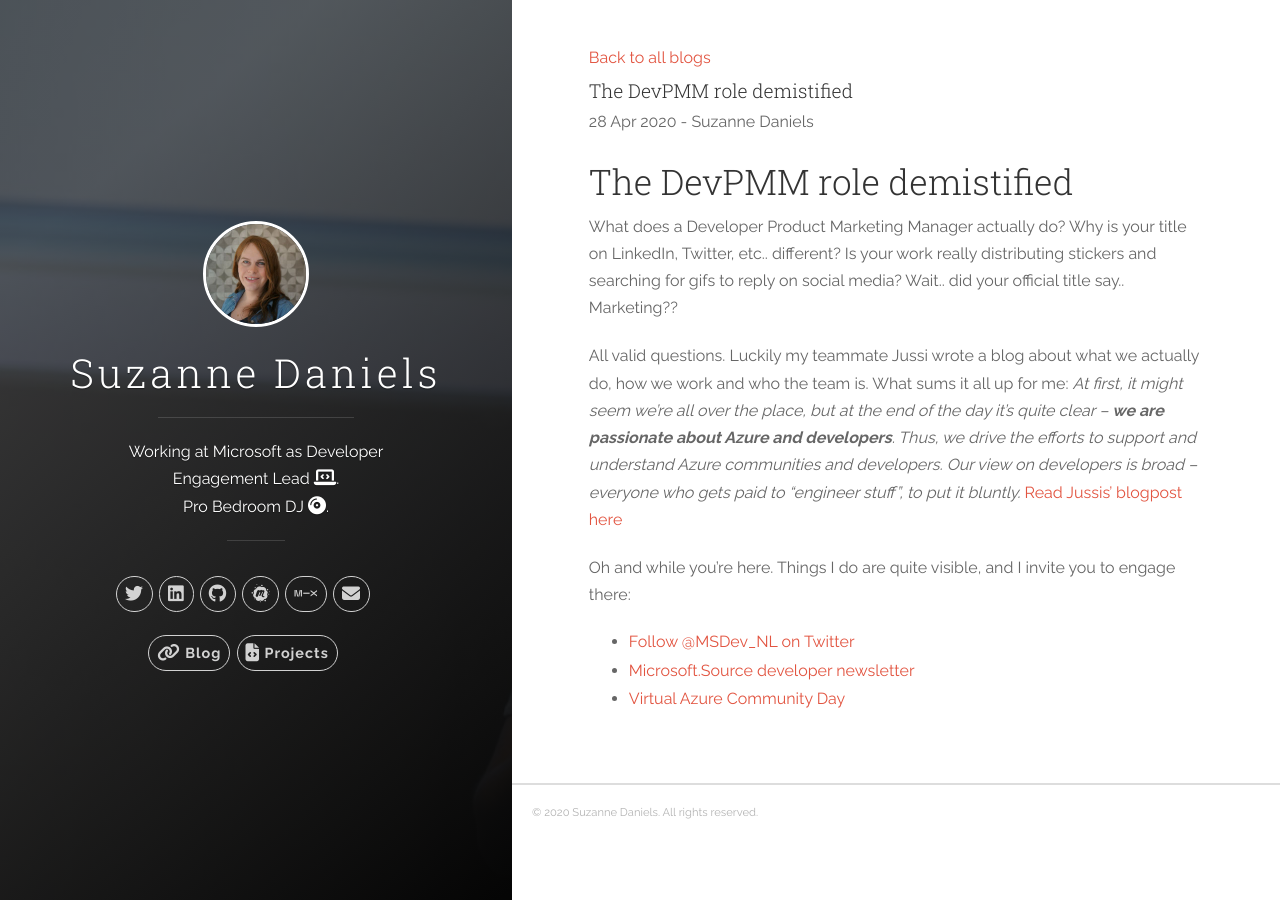
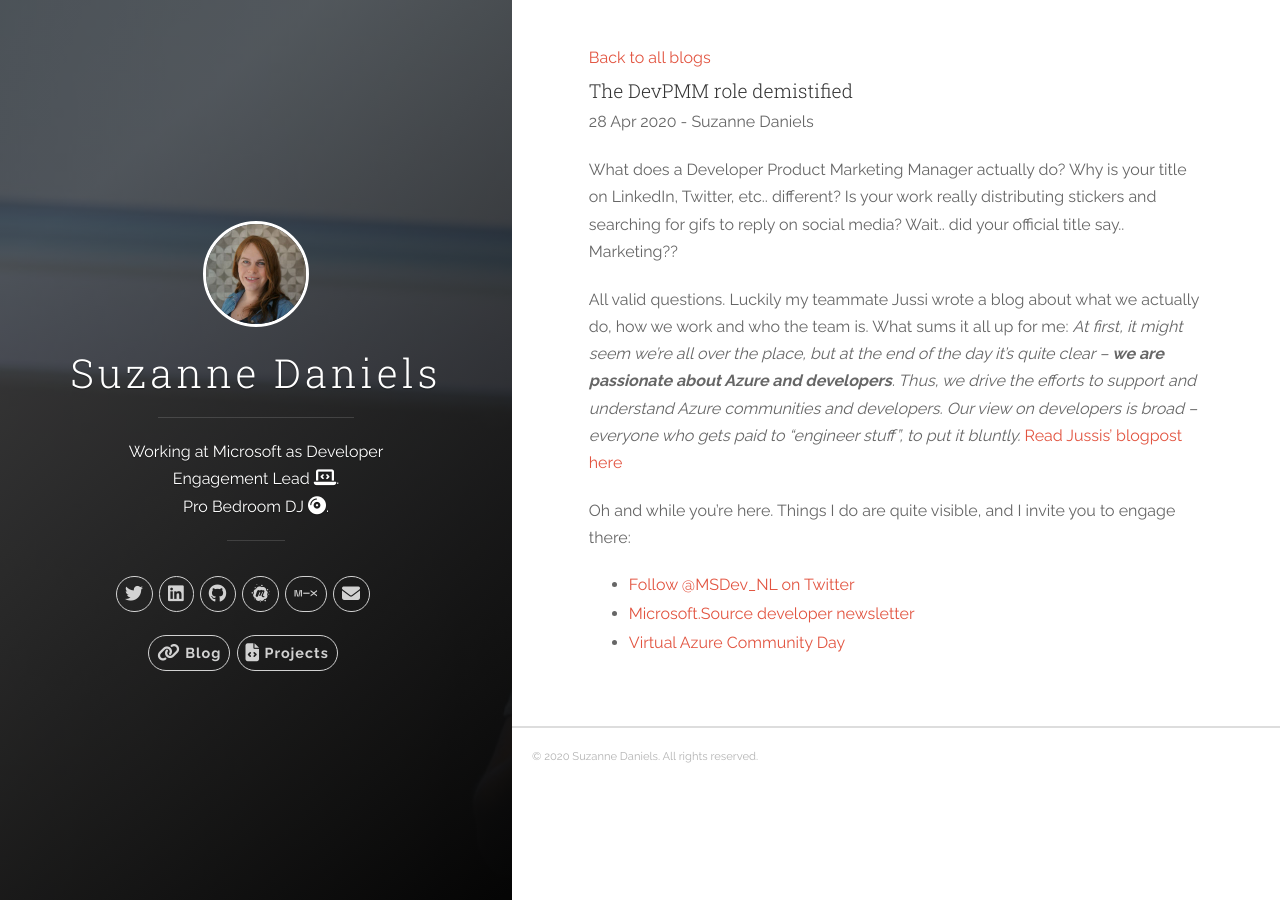
Before and after one commit to suuus/suuus.github.io, a Jekyll site: the page built from _posts/2020-04-28-DevPMM-Demystified.md, in a window 1280 px wide. Built offline with Jekyll 4.4.1, drawn with Linux system fonts in a browser that asks for light colours; nearby versions of some CDN libraries.

Commit message:
Update blogpost

```diff
--- a/_posts/2020-04-28-DevPMM-Demystified.md
+++ b/_posts/2020-04-28-DevPMM-Demystified.md
@@ -3,9 +3,6 @@
 title:  "The DevPMM role demistified"
 author: "Suzanne Daniels"
 ---
-
-The DevPMM role demistified
-------
 
 What does a Developer Product Marketing Manager actually do? Why is your title on LinkedIn, Twitter, etc.. different? Is your work really distributing stickers and searching for gifs to reply on social media? Wait.. did your official title say.. Marketing??
 
```
